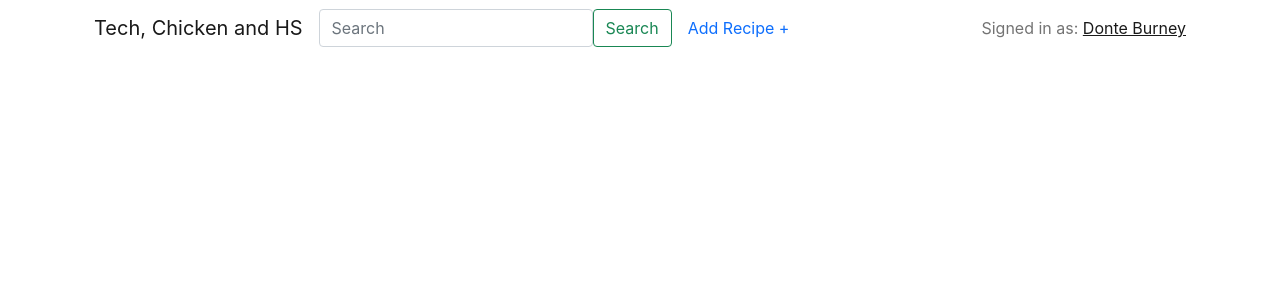
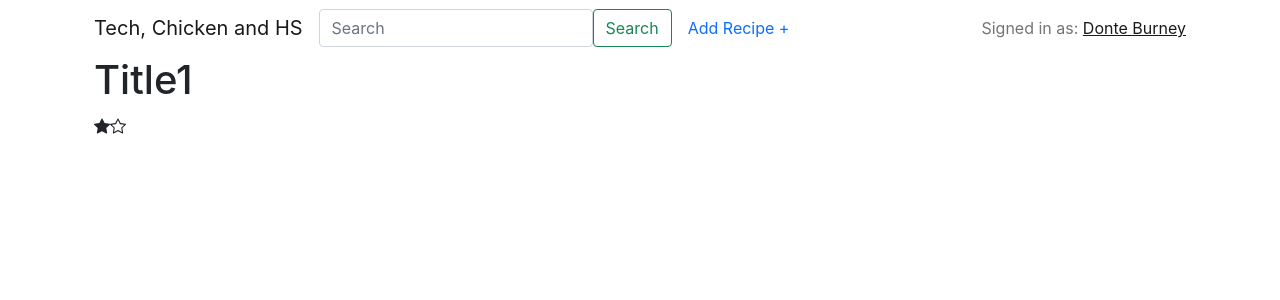
Before and after one commit to digitalartcrew/tch-react-demo, a React (Create React App) app: page /recipe/1 in a window 1280 px wide. Shown: the top 300 px of the page. Built offline with nearby package versions, Linux system fonts and the light colour scheme.

Commit message:
rendering star icons

```diff
--- a/package.json
+++ b/package.json
@@ -8,6 +8,7 @@
     "react": "^17.0.2",
     "react-bootstrap": "^2.0.0-rc.0",
     "react-dom": "^17.0.2",
+    "react-icons": "^4.3.1",
     "react-redux": "^7.2.5",
     "react-router": "^5.2.1",
     "react-router-dom": "^5.3.0",
--- /dev/null
+++ b/src/components/five-star-rating/index.js
@@ -0,0 +1,11 @@
+import { BsStarFill, BsStar } from "react-icons/bs";
+const FiveStarRating = () => {
+	return (
+		<div>
+			<BsStarFill />
+			<BsStar />
+		</div>
+	);
+};
+
+export default FiveStarRating;
--- a/src/components/pages/RecipePage.js
+++ b/src/components/pages/RecipePage.js
@@ -1,8 +1,9 @@
 import Container from "react-bootstrap/Container";
-import Image from "react-bootstrap/Image";
 import { useParams } from "react-router";
 import React, { useState, useEffect } from "react";
 import { getRecipe } from "../../api/recipe-api";
+import { Image } from "react-bootstrap";
+import FiveStarRating from "../five-star-rating";
 
 const RecipePage = () => {
 	const { recipeId } = useParams();
@@ -29,22 +30,30 @@ const RecipePage = () => {
 
 	return (
 		<Container>
-			{
-				// Add a {recipe.title}
-				//  Recipe Header Container
-				// Add media container
-				// if video display video as main image else display first image {recipe.media.video}
-				// render a carousel of images {recipe.media.images}
-				// Quick Details Container
-				// recipe.preparationTime
-				// recipe.cookTime
-				// recipe.totalTime = recipe.preparationTime + recipe.cookTime
-				// recipe.totalServings
-				// Add ingredients container
-				// Add Directions container
-				// Additional Tips & Advice Container
-				// Reviews container
-			}
+			<h1>{recipe.title}</h1>
+			<FiveStarRating rating={recipe.rating} />
+			{/* <p>{recipe.author}</p>
+			<Container className="recipe-header">
+				<Container className="media-container">
+					{recipe.media?.video ? (
+						<VideoPlayer />
+					) : (
+						<Image src={recipe.imageUrls[0]} />
+					)}
+					<FoodImageCarousel images={recipe.imageUrls} />
+				</Container>
+				<Container className="recipe-details-container">
+					<ul>
+						<li> Preparation Time: {recipe.preparationTime}</li>
+						<li> Cook Time: {recipe.cookTime}</li>
+						<li> Total Time: {recipe.preparationTime + recipe.cookTime}</li>
+						<li> Total Serving: {recipe.totalServings}</li>
+					</ul>
+				</Container>
+			</Container>
+			<Container className="ingredients-container"></Container>
+			<Container className="additional-container"></Container>
+			<Container className="review-container"></Container> */}
 		</Container>
 	);
 };
```
Also changed, not shown: 2 other files (tests, documents, lock files or other folders).
